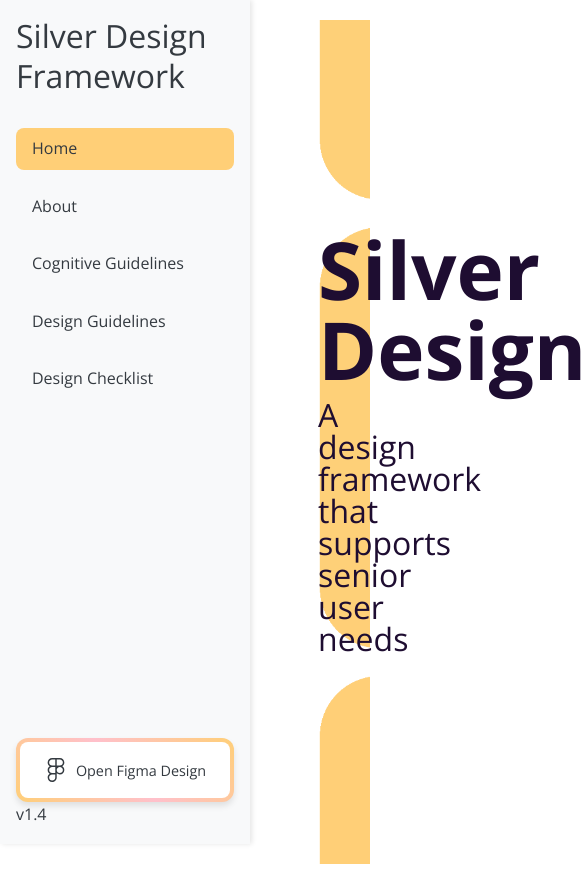
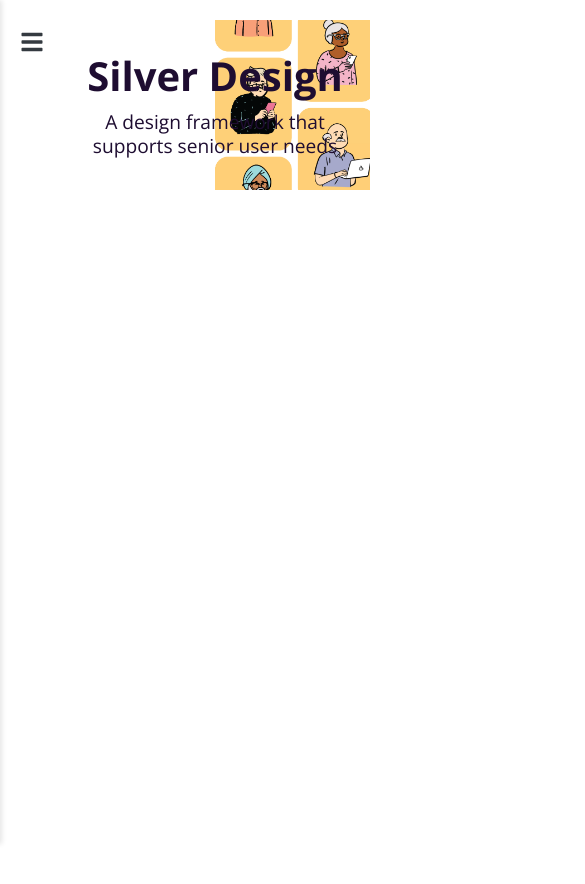
Before and after one commit to jvsneed/silver-design-system, a React (Create React App) app: page /silver-design-system/ in a window 390 px wide. Shown: the whole page, 585 px wide, since content can reach past the window. After the commit the page ends 844 px from the top, so only its background shows below. Built offline with nearby package versions, Linux system fonts and the light colour scheme.

Commit message:
added site responsiveness

```diff
--- a/src/App.js
+++ b/src/App.js
@@ -16,9 +16,15 @@ const AppContainer = styled.div`
 `;
 
 const ContentContainer = styled.main`
-  margin-left: 250px; /* Adjust this value based on your sidebar width */
   padding: 20px;
-  width: calc(100% - 250px);
+  margin-left:40px;
+  width: 100%; /* Default to full width */
+  transition: margin-left 0.3s ease, width 0.3s ease;
+
+  @media (min-width: 769px) {
+    margin-left: 250px; /* Space for the sidebar on larger screens */
+    width: calc(100% - 250px); /* Adjust content width to fit beside the sidebar */
+  }
 `;
 
 function App() {
--- a/src/components/HeroSection.css
+++ b/src/components/HeroSection.css
@@ -1,7 +1,7 @@
 .hero-container {
   position: relative;
   width: 100%;
-    height: 100vh; /* Adjust the height as needed */
+  height: 100vh; /* Full viewport height */
   background: url('../images/silverdesignheader.png') no-repeat center center/cover;
   color: #1E0D31; /* Dark text color */
   display: flex;
@@ -28,3 +28,70 @@
   font-weight: 400;
   margin: 0;
 }
+
+/* Responsive Styles */
+@media screen and (max-width: 1024px) {
+  .hero-container {
+      padding: 0 2rem;
+  }
+
+  .hero-text {
+      max-width: 50%; /* Increase max-width on medium screens */
+  }
+
+  .main-heading {
+      font-size: 4rem;
+      line-height: 4rem;
+  }
+
+  .sub-heading {
+      font-size: 1.8rem;
+      line-height: 1.8rem;
+  }
+}
+
+@media screen and (max-width: 768px) {
+  .hero-container {
+      padding: 0 1.5rem;
+      justify-content: center; /* Center text for smaller screens */
+  }
+
+  .hero-text {
+      max-width: 80%; /* Increase max-width on smaller screens */
+      text-align: center; /* Center align text on smaller screens */
+  }
+
+  .main-heading {
+      font-size: 3rem;
+      line-height: 3.5rem;
+  }
+
+  .sub-heading {
+      font-size: 1.5rem;
+      line-height: 1.5rem;
+  }
+}
+
+@media screen and (max-width: 480px) {
+  .hero-container {
+      padding: 0 1rem;
+      height: auto; /* Adjust height for very small screens */
+      padding-top: 2rem;
+      padding-bottom: 2rem;
+  }
+
+  .hero-text {
+      max-width: 100%; /* Full width on very small screens */
+      text-align: center;
+  }
+
+  .main-heading {
+      font-size: 2.5rem;
+      line-height: 3rem;
+  }
+
+  .sub-heading {
+      font-size: 1.2rem;
+      line-height: 1.5rem;
+  }
+}
--- a/src/components/Sidebar.css
+++ b/src/components/Sidebar.css
@@ -1,89 +1,78 @@
-@keyframes gradientBorder {
-    0% {
-      background-position: 0% 50%;
-    }
-    50% {
-      background-position: 100% 50%;
-    }
-    100% {
-      background-position: 0% 50%;
-    }
-  }
-
+/* Sidebar styles */
 .sidebar-container {
   width: 250px;
   height: 100vh;
-    background: #f8f9fa; /* Adjust this to match your theme */
-    padding: 16px;
+  background: #f8f9fa;
+  padding: 20px;
   box-shadow: 2px 0 5px rgba(0, 0, 0, 0.1);
   position: fixed;
   display: flex;
   flex-direction: column;
+  transition: transform 0.3s ease;
+}
+
+.sidebar-container.open {
+  transform: translateX(0);
+}
+
+.sidebar-toggle {
+  background: none;
+  border: none;
+  color: #343a40;
+  font-size: 1.5rem;
+  padding: 10px;
+  position: fixed;
+  top: 20px;
+  left: 10px;
+  z-index: 1000;
+  cursor: pointer;
+  display: none;
 }
 
 .sidebar-header {
   font-size: 2rem;
-    line-height: 2.5rem;
-    font-weight: 400;
-    color: #343a40; /* Adjust this to match your theme */
-    margin-bottom: 32px;
-    text-align: left;
+  font-weight: 700;
+  color: #1E0D31;
+  margin-bottom: 20px;
 }
 
 .sidebar-item {
-    margin-bottom: 16px;
+  margin-bottom: 15px;
 }
 
 .sidebar-link {
   display: block;
-    color: #343a40; /* Adjust this to match your theme */
-    background-color: transparent;
-    border-radius: 8px;
+  color: #343a40;
   text-decoration: none;
   font-size: 1rem;
-    padding: 8px;
-    padding-left: 16px;
-    transition: color 0.3s, background-color 0.3s;
+  padding: 10px;
+  border-radius: 8px;
+  transition: background-color 0.3s ease, color 0.3s ease;
 }
 
-  .sidebar-link.active,
-  .sidebar-link:hover {
-    color: #343a40; /* Adjust this to match your theme */
-    background-color: #FFCF77; /* Adjust this to match your theme */
-  }
-
-  .sidebar-section {
-    margin-bottom: 16px;
-  }
-
-  .section-header {
-    display: flex;
-    align-items: center;
-    justify-content: space-between;
-    cursor: pointer;
-    padding: 8px;
-    padding-left: 16px;
+.sidebar-link.active, .sidebar-link:hover {
+  background-color: #FFCF77;
+  color: #1E0D31;
 }
 
 .figma-button {
   display: flex;
   align-items: center;
-    justify-content: center;
   text-decoration: none;
-    color: #343a40; /* Adjust this to match your theme */
-    font-size: .9rem;
+  color: #343a40;
+  font-size: 1rem;
   padding: 16px;
   border-radius: 12px;
   background: white;
-    border: 4px solid transparent;
+  border: 2px solid transparent;
   background-clip: padding-box;
-    background-image: linear-gradient(white, white), linear-gradient(45deg, #FFCF77, pink, #FFCF77);
+  background-image: linear-gradient(white, white), linear-gradient(45deg, #FFCF77, pink, purple);
   background-origin: border-box;
   background-clip: padding-box, border-box;
   box-shadow: 0 4px 6px rgba(0, 0, 0, 0.1);
-    margin-top: auto;  /* Push the button to the bottom */
+  margin-top: auto; /* Push the button to the bottom */
   overflow: hidden;
-    transition: border-width 0.6s linear;
+  transition: box-shadow 0.3s ease;
 }
 
 .figma-button svg {
@@ -92,6 +81,38 @@
 }
 
 .figma-button:hover {
-    border-width: 8px;
   box-shadow: 0 6px 8px rgba(0, 0, 0, 0.15);
 }
+
+.version {
+  margin-top: 20px;
+  color: #6c757d;
+  font-size: 0.9rem;
+}
+
+/* Responsive styles */
+@media screen and (max-width: 768px) {
+  .sidebar-container {
+    transform: translateX(-100%);
+    width: 250px;
+    height: 100%;
+    position: fixed;
+    top: 0;
+    left: 0;
+    z-index: 100;
+  }
+
+  .sidebar-container.open {
+    transform: translateX(0);
+  }
+
+  .sidebar-toggle {
+    display: block;
+  }
+
+  .sidebar-header {
+    font-size: 1.5rem;
+    text-align: center;
+    margin-left:20px;
+  }
+}
--- a/src/components/Sidebar.js
+++ b/src/components/Sidebar.js
@@ -1,35 +1,85 @@
-import React from 'react';
+import React, { useState } from 'react';
 import { Link, useLocation } from 'react-router-dom';
-import { FaFigma } from 'react-icons/fa';
+import { FaFigma, FaBars } from 'react-icons/fa';
 import './Sidebar.css';
 
 const Sidebar = () => {
   const location = useLocation();
+  const [isOpen, setIsOpen] = useState(false);
+
+  const toggleSidebar = () => {
+    setIsOpen(!isOpen);
+  };
 
   return (
-    <div className="sidebar-container">
+    <>
+      <button
+        className={`sidebar-toggle ${isOpen ? 'open' : ''}`}
+        onClick={toggleSidebar}
+        aria-label="Toggle sidebar"
+        aria-expanded={isOpen}
+      >
+        <FaBars />
+      </button>
+      <div className={`sidebar-container ${isOpen ? 'open' : ''}`}>
         <div className="sidebar-header">Silver Design Framework</div>
         <div className="sidebar-item">
-        <Link to="/" className={`sidebar-link ${location.pathname === '/' ? 'active' : ''}`}>Home</Link>
+          <Link
+            to="/"
+            className={`sidebar-link ${location.pathname === '/' ? 'active' : ''}`}
+            aria-current={location.pathname === '/' ? 'page' : undefined}
+          >
+            Home
+          </Link>
         </div>
         <div className="sidebar-item">
-        <Link to="/about" className={`sidebar-link ${location.pathname === '/about' ? 'active' : ''}`}>About</Link>
+          <Link
+            to="/about"
+            className={`sidebar-link ${location.pathname === '/about' ? 'active' : ''}`}
+            aria-current={location.pathname === '/about' ? 'page' : undefined}
+          >
+            About
+          </Link>
         </div>
         <div className="sidebar-item">
-        <Link to="/guidelines/cognitive" className={`sidebar-link ${location.pathname === '/guidelines/cognitive' ? 'active' : ''}`}>Cognitive Guidelines</Link>
+          <Link
+            to="/guidelines/cognitive"
+            className={`sidebar-link ${location.pathname === '/guidelines/cognitive' ? 'active' : ''}`}
+            aria-current={location.pathname === '/guidelines/cognitive' ? 'page' : undefined}
+          >
+            Cognitive Guidelines
+          </Link>
         </div>
         <div className="sidebar-item">
-        <Link to="/guidelines/design" className={`sidebar-link ${location.pathname === '/guidelines/design' ? 'active' : ''}`}>Design Guidelines</Link>
+          <Link
+            to="/guidelines/design"
+            className={`sidebar-link ${location.pathname === '/guidelines/design' ? 'active' : ''}`}
+            aria-current={location.pathname === '/guidelines/design' ? 'page' : undefined}
+          >
+            Design Guidelines
+          </Link>
         </div>
         <div className="sidebar-item">
-        <Link to="/guidelines/checklist" className={`sidebar-link ${location.pathname === '/guidelines/checklist' ? 'active' : ''}`}>Design Checklist</Link>
+          <Link
+            to="/guidelines/checklist"
+            className={`sidebar-link ${location.pathname === '/guidelines/checklist' ? 'active' : ''}`}
+            aria-current={location.pathname === '/guidelines/checklist' ? 'page' : undefined}
+          >
+            Design Checklist
+          </Link>
         </div>
-      <a href="https://www.figma.com" target="_blank" rel="noopener noreferrer" className="figma-button">
+        <a
+          href="https://www.figma.com"
+          target="_blank"
+          rel="noopener noreferrer"
+          className="figma-button"
+        >
           <FaFigma />
           Open Figma Design
         </a>
-      <div className="version">v1.4</div>
+        <div className="version">v1.5</div>
       </div>
+    </>
   );
 };
 
--- a/src/pages/About.css
+++ b/src/pages/About.css
@@ -1,6 +1,32 @@
+/* Accessibility */
+.skip-to-content {
+  position: absolute;
+  top: -40px;
+  left: 0;
+  background: #1E0D31;
+  color: white;
+  padding: 8px;
+  z-index: 100;
+  transition: top 0.3s;
+}
+
+.skip-to-content:focus {
+  top: 0;
+}
+
+/* General Styles */
 .about-container {
   padding: 1rem;
   max-width: 90%;
+  margin: 0 auto;
+  transition: margin-left 0.3s ease-in-out;
+}
+
+@media (max-width: 767px) {
+  .about-container {
+    max-width: 100%;
+    padding: 1rem;
+  }
 }
 
 .page-title {
@@ -60,6 +86,12 @@
   margin-top: 1rem;
 }
 
+@media (max-width: 767px) {
+  .contributors-grid {
+    grid-template-columns: 1fr;
+  }
+}
+
 .contributor-card {
   background: #f8f9fa;
   border: 1px solid #e9ecef;
@@ -86,8 +118,3 @@
   color: #343a40;
   margin-bottom: 10px;
 }
-
-  .contributor-bio {
-    font-size: 0.9rem;
-    color: #6c757d;
-  }
```
Also changed, not shown: index.html (+21 -1 lines), src/pages/About.js (+25 -20 lines), src/components/index.js (deleted), src/pages/index.js (deleted). Lines whose indentation alone changed are shown as unchanged.
